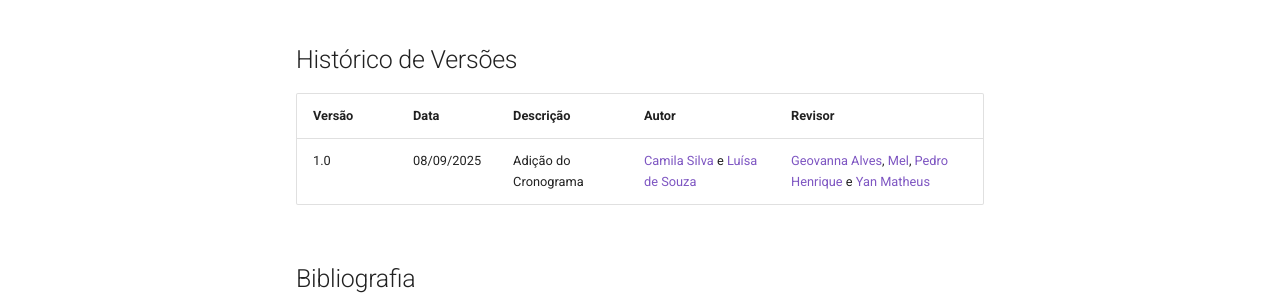
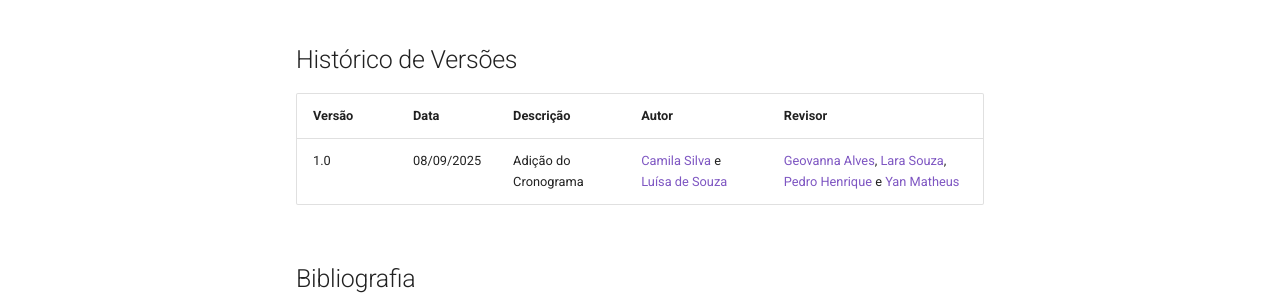
Before and after one commit to Requisitos-de-Software/2025.2-Grupo05, an MkDocs documentation site: the page built from docs/Planejamento/Cronograma.md, in a window 1280 px wide and 900 px high, scrolled down 12940 px. Shown: the part 443-743 px from the top of the window. Built offline with MkDocs 1.6.1 and Material for MkDocs 9.7.7, drawn with Linux system fonts in a browser that asks for light colours; comment, search, counter and statistics services are not loaded.

Commit message:
Update Cronograma.md

```diff
--- a/docs/Planejamento/Cronograma.md
+++ b/docs/Planejamento/Cronograma.md
@@ -137,7 +137,7 @@ _Tabela 7: cronograma da sexta entrega. Fonte: autoria própria._
 
 | Versão | Data       | Descrição            | Autor                                                     | Revisor                                                                 |
 |--------|------------|--------------------|-----------------------------------------------------------|------------------------------------------------------------------------|
-| 1.0    | 08/09/2025 | Adição do Cronograma | [Camila Silva](https://github.com/CamilaSilvaC) e [Luísa de Souza](https://github.com/luisa12ll) | [Geovanna Alves](https://github.com/GeovannaUmbelino), [Mel](https://github.com/mel14-hub), [Pedro Henrique](https://github.com/pedrohpsantos) e [Yan Matheus](https://github.com/Yanmatheus0812) |
+| 1.0    | 08/09/2025 | Adição do Cronograma | [Camila Silva](https://github.com/CamilaSilvaC) e [Luísa de Souza](https://github.com/luisa12ll) | [Geovanna Alves](https://github.com/GeovannaUmbelino), [Lara Souza](https://github.com/mel14-hub), [Pedro Henrique](https://github.com/pedrohpsantos) e [Yan Matheus](https://github.com/Yanmatheus0812) |
 
 ## Bibliografia
 
```
